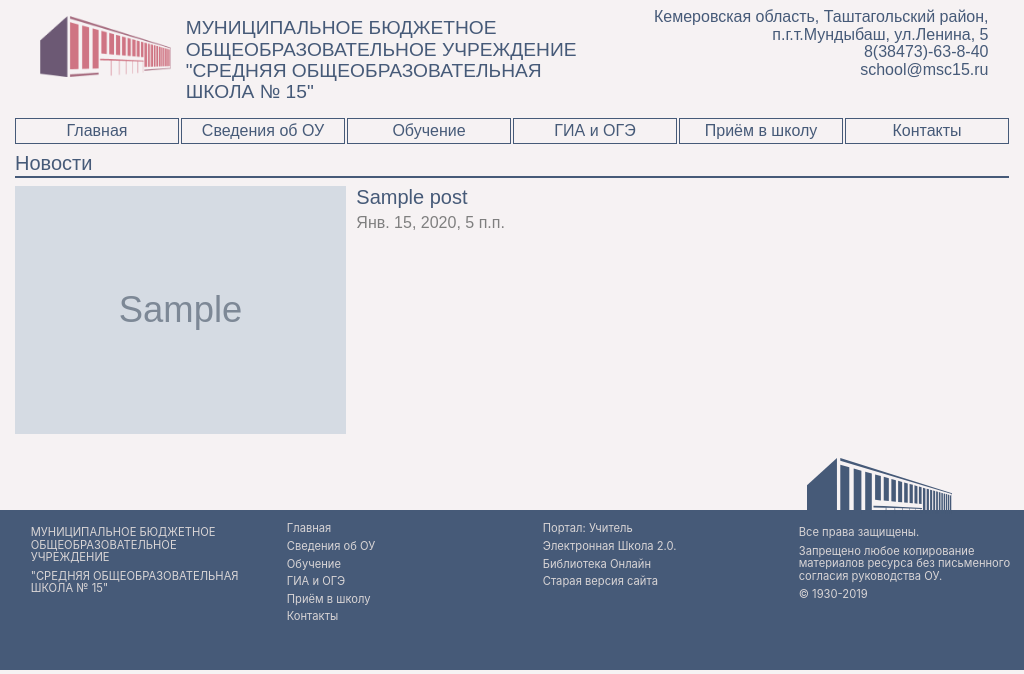
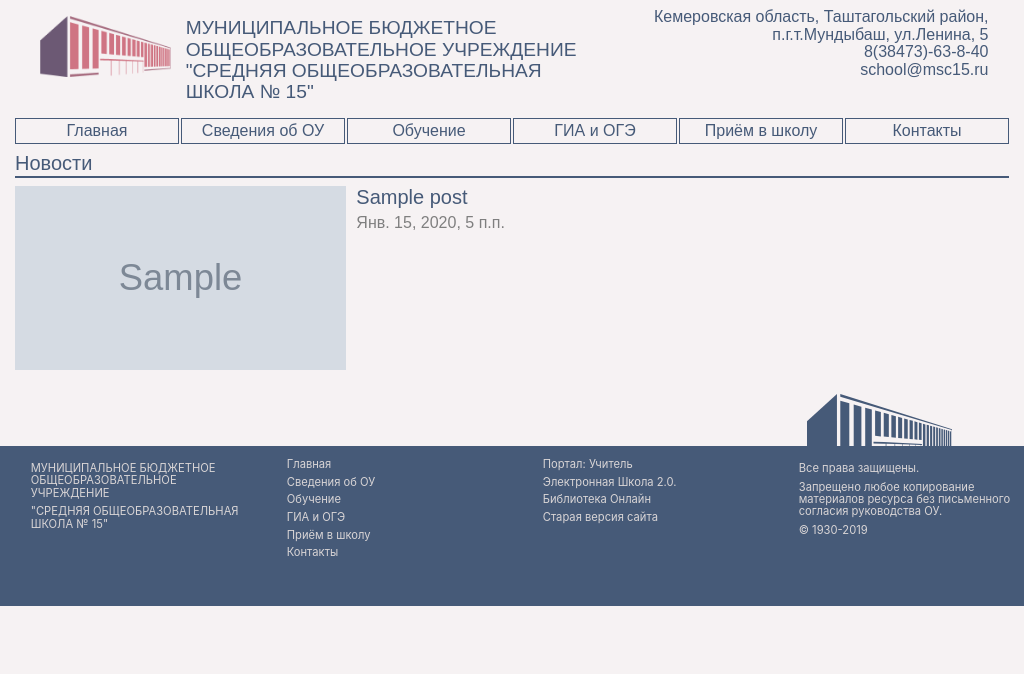
Before and after one commit to deniska69/msc15, a Django app: page /news in a window 1024 px wide. Shown: the top 674 px of the page. Run offline with Django 3.2, Linux system fonts and the light colour scheme; tables that the repository leaves empty hold one stand-in row (values such as "Sample post"); grey boxes marked "Sample" are stand-in pictures; some libraries are stand-ins or nearby versions; some web fonts are replaced.

Commit message:
customized news cover

```diff
--- a/static/css/base.css
+++ b/static/css/base.css
@@ -69,11 +69,14 @@
     bottom: 0;
     right: 1vw;
   }
+  .img_news_block {
+    width: auto;
+    height: 18vw;
+  }
   .img_news {
-    max-width: 100%;
-    height: auto;
-    background-size: cover;
-    z-index: -10;
+    object-fit: cover;
+    width: 100%;
+    height: 100%;
   }
   .ftr {
     background-color: #465A78;
--- a/templates/News/news.html
+++ b/templates/News/news.html
@@ -8,7 +8,7 @@
   {% for news in news_all %}
   <div class="container-fluid" style="padding: 0;">
     <div class="row no-gutters post_block_link" onclick="location.href='ЛИНК';">
-      <div class="col-lg-4" style="padding: 0;">
+      <div class="col-lg-4 img_news_block" style="padding: 0;">
         {% if news.img_preview %}
         <img src="{{ MEDIA_URL }}{{ news.img_preview.url }}" class="img_news">
         {% else %}
--- a/templates/index.html
+++ b/templates/index.html
@@ -37,7 +37,7 @@
       {% for post in post_last %}
       <div class="container-fluid" style="padding: 0;">
         <div class="row no-gutters post_block_link" onclick="location.href='ЛИНК';">
-          <div class="col-lg-4" style="padding: 0;">
+          <div class="col-lg-4 img_news_block" style="padding: 0;">
             {% if post.img_preview %}
             <img src="{{ MEDIA_URL }}{{ post.img_preview.url }}" class="img_news">
             {% else %}
```
Also changed, not shown: media/News/previews/92_full.jpeg (added), 1 other file.
